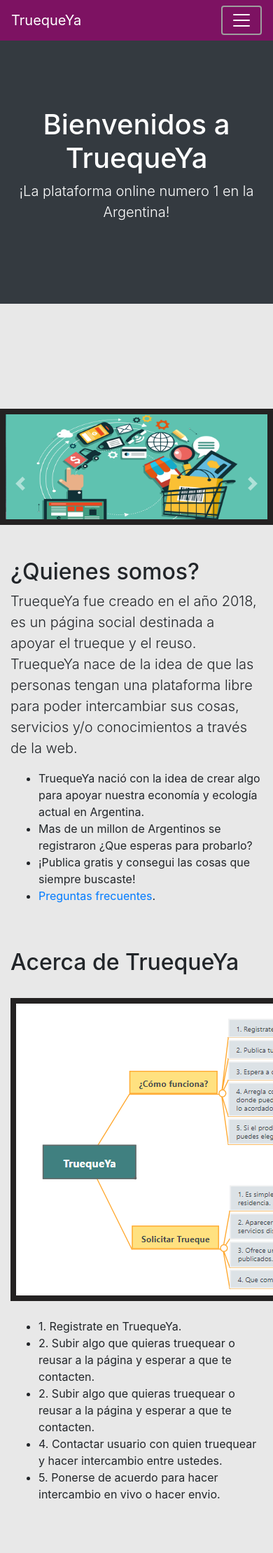
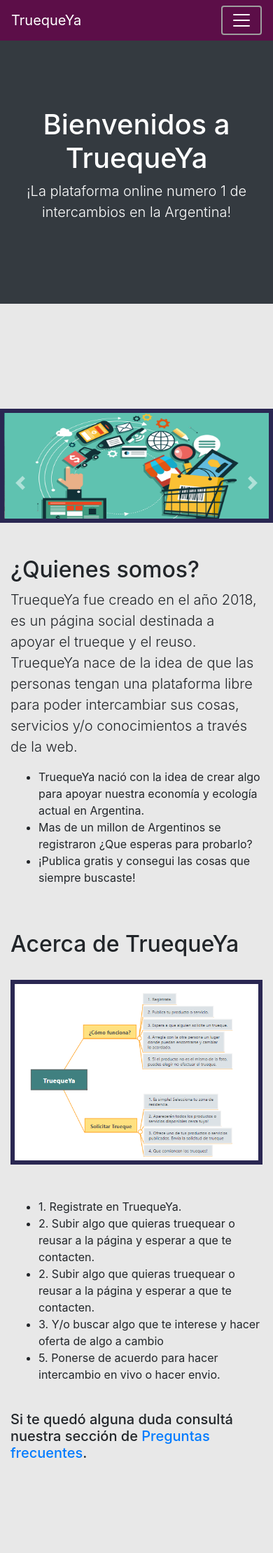
Before and after one commit to dtlucho/proyecto-trueque, a PHP site: page / in a window 390 px wide; the page is wider, and only the part inside the window is pictured. Shown: the top 2219 px of that part at 70% size. Run offline with PHP 8.4, Linux system fonts and the light colour scheme.

Commit message:
Home con responsive

```diff
--- a/proyecto-integrador/css/styles.css
+++ b/proyecto-integrador/css/styles.css
@@ -7,7 +7,7 @@ padding: 150px 0;
 }
 
 .bg-purple {
-    background-color:  rgba(125, 18, 98, 1);
+    background-color:  rgb(92, 14, 72);
 }
 
 .font-white {
@@ -49,5 +49,5 @@ div button:hover {
 }
 
 img {
-    border: 8px  #242222 solid;
+    border: 6px rgb(42, 39, 82) solid;
 }
--- a/proyecto-integrador/index.html
+++ b/proyecto-integrador/index.html
@@ -39,7 +39,7 @@
     <header class="bg-dark text-white">
             <div class="container text-center">
                 <h1>Bienvenidos a TruequeYa</h1>
-                <p class="lead">¡La plataforma online numero 1 en la Argentina!</p>
+                <p class="lead">¡La plataforma online numero 1 de intercambios en la Argentina!</p>
             </div>
     </header>
 
@@ -78,7 +78,6 @@
                         <li>TruequeYa nació con la idea de crear algo para apoyar nuestra economía y ecología actual en Argentina.</li>
                         <li>Mas de un millon de Argentinos se registraron ¿Que esperas para probarlo?</li>
                         <li>¡Publica gratis y consegui las cosas que siempre buscaste!</li>
-                        <li><a href="faqs.html">Preguntas frecuentes</a>.</li>
                     </ul>
 
                     <br>
@@ -89,18 +88,21 @@
                     <br>
 
                     <div>
-                        <img src="images/trueque.png" >
+                        <img class="img-fluid" src="images/trueque.png" >
                     </div>
 
+                    <br>
                     <br>
 
                     <ul>
                         <li> 1. Registrate en TruequeYa. </li>
                         <li> 2. Subir algo que quieras truequear o reusar a la página y esperar a que te contacten.</li>
                         <li> 2. Subir algo que quieras truequear o reusar a la página y esperar a que te contacten.</li>
-                        <li> 4. Contactar usuario con quien truequear y hacer intercambio entre ustedes.</li>
+                        <li> 3. Y/o buscar algo que te interese y hacer oferta de algo a cambio</li>
                         <li> 5. Ponerse de acuerdo para hacer intercambio en vivo o hacer envio.</li>
+                        <br>
                     </ul>
+                        <h5>Si te quedó alguna duda consultá nuestra sección de  <a href="faqs.html">Preguntas frecuentes</a>.</h5>
                 </div>
             </div>
         </div>
```
